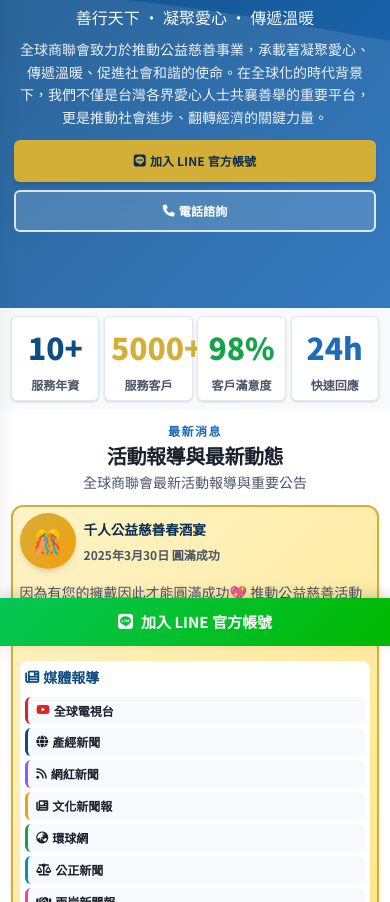
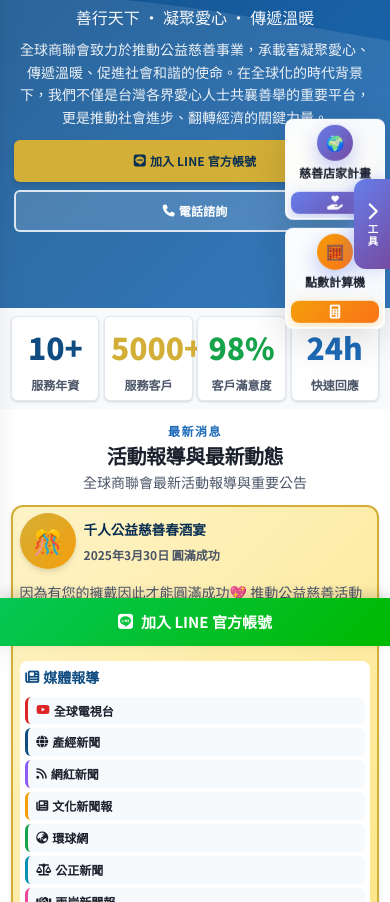
Before and after one commit to sky770825/gtv888, a plain HTML site: page index.html in a window 390 px wide. Shown: the part 198-1100 px from the top of the page. Drawn offline with Linux system fonts and the light colour scheme.

Commit message:
Add files via upload

```diff
--- a/index.html
+++ b/index.html
@@ -1451,6 +1451,18 @@
 
         .floating-sidebar.collapsed {
             right: -200px;
+        }
+
+        @media (max-width: 768px) {
+            .floating-sidebar.collapsed {
+                right: -140px;
+            }
+        }
+
+        @media (max-width: 480px) {
+            .floating-sidebar.collapsed {
+                right: -120px;
+            }
         }
 
         .floating-tool-card {
@@ -1618,14 +1630,14 @@
             letter-spacing: 0.1em;
         }
 
-        /* 響應式 - 平板和手機隱藏 */
+        /* 響應式 - 平板優化 */
         @media (max-width: 1280px) {
             .floating-sidebar {
                 right: 10px;
             }
 
             .floating-tool-card {
-                min-width: 150px;
+                min-width: 140px;
                 padding: var(--spacing-md);
             }
 
@@ -1636,10 +1648,87 @@
             }
         }
 
-        @media (max-width: 1024px) {
-            .floating-sidebar,
+        /* 手機版優化 - 保持顯示 */
+        @media (max-width: 768px) {
+            .floating-sidebar {
+                right: 8px;
+                gap: var(--spacing-sm);
+            }
+
+            .floating-tool-card {
+                min-width: 120px;
+                padding: var(--spacing-sm) var(--spacing-xs);
+                border-radius: var(--radius-md);
+            }
+
+            .tool-card-icon {
+                width: 40px;
+                height: 40px;
+                font-size: var(--font-lg);
+                margin-bottom: var(--spacing-xs);
+            }
+
+            .tool-card-title {
+                font-size: var(--font-sm);
+                margin-bottom: var(--spacing-sm);
+            }
+
+            .tool-card-button {
+                padding: var(--spacing-xs) var(--spacing-sm);
+                font-size: var(--font-xs);
+            }
+
+            .tool-card-button i {
+                font-size: var(--font-sm);
+            }
+
+            .tool-card-button span {
+                display: none;
+            }
+
+            /* 收合按鈕手機版優化 */
             .sidebar-toggle {
-                display: none;
+                width: 40px;
+                height: 100px;
+            }
+
+            .sidebar-toggle i {
+                font-size: var(--font-lg);
+            }
+
+            .sidebar-toggle-text {
+                font-size: 0.65rem;
+            }
+        }
+
+        /* 小手機進一步優化 */
+        @media (max-width: 480px) {
+            .floating-sidebar {
+                right: 5px;
+            }
+
+            .floating-tool-card {
+                min-width: 100px;
+                padding: var(--spacing-xs);
+            }
+
+            .tool-card-icon {
+                width: 36px;
+                height: 36px;
+                font-size: var(--font-base);
+            }
+
+            .tool-card-title {
+                font-size: 0.75rem;
+            }
+
+            .tool-card-button {
+                padding: var(--spacing-xs);
+            }
+
+            .sidebar-toggle {
+                width: 36px;
+                height: 90px;
             }
         }
     </style>
```
